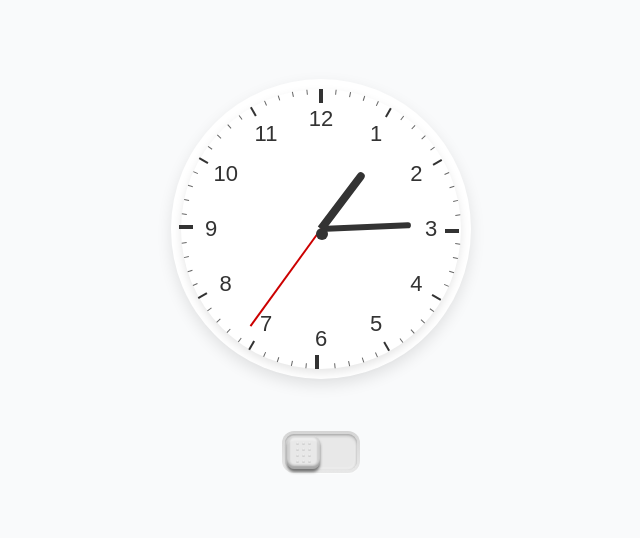
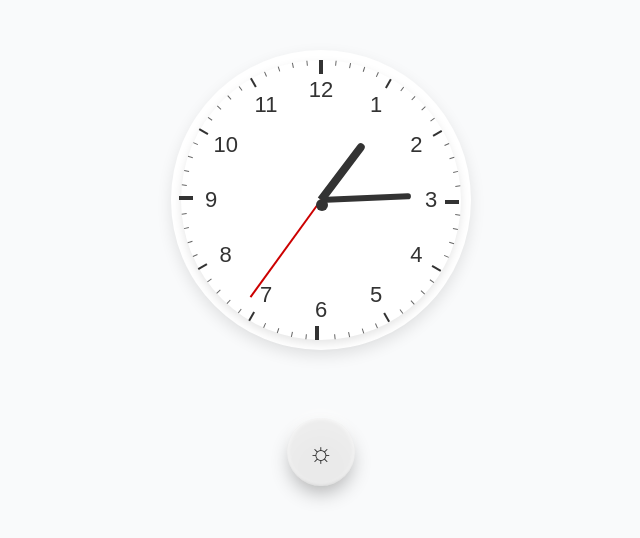
Before and after one commit to nikhil-pn/TENET, a Next.js app: page / in a window 1280 px wide. Shown: the part 166-704 px from the top of the page, without its empty margins (319-959 px from the left). Built offline with nearby package versions, Linux system fonts and the light colour scheme.

Commit message:
button updated on start

```diff
--- a/app/components/Clock.js
+++ b/app/components/Clock.js
@@ -1,25 +1,120 @@
 "use client";
-import { useEffect } from "react";
+import { useEffect, useState, useRef } from "react";
 import styles from "./Clock.module.css";
 
 export default function Clock() {
+  const [isTimerMode, setIsTimerMode] = useState(false);
+  const [timerSeconds, setTimerSeconds] = useState(0);
+  const [isPomodoroCompleted, setIsPomodoroCompleted] = useState(false);
+  const pomodoroMinutes = 25;
+  const pomodoroSeconds = pomodoroMinutes * 60;
+
+  // Ref to keep track of previous timer state for resuming
+  const prevTimerState = useRef({
+    isOn: false,
+    seconds: 0,
+  });
+
   useEffect(() => {
     setupClock("skeuomorphic");
 
-    const interval = setInterval(setClockHands, 1000);
-    setClockHands(); // Initial positioning
+    // Initial positioning
+    setClockHands();
+
+    // Set up event listener for the toggle button
+    const mainToggle = document.getElementById("main-toggle");
+    if (mainToggle) {
+      mainToggle.addEventListener("change", (e) => {
+        const isOn = e.target.checked;
+
+        if (isOn && isPomodoroCompleted) {
+          // Resuming after Pomodoro completion - keep the timer at 25 min
+          setIsPomodoroCompleted(false);
+        }
+
+        setIsTimerMode(isOn);
+        prevTimerState.current.isOn = isOn;
+      });
+    }
+
+    return () => {
+      const mainToggle = document.getElementById("main-toggle");
+      if (mainToggle) {
+        mainToggle.removeEventListener("change", (e) => {
+          setIsTimerMode(e.target.checked);
+        });
+      }
+    };
+  }, [isPomodoroCompleted]);
+
+  useEffect(() => {
+    let interval;
+
+    if (isTimerMode && !isPomodoroCompleted) {
+      // Timer mode - increment seconds
+      interval = setInterval(() => {
+        setTimerSeconds((prev) => {
+          const newValue = prev + 1;
+
+          // Check if we reached the Pomodoro time (25 minutes)
+          if (newValue === pomodoroSeconds) {
+            console.log("saving reached 25m");
+            setIsPomodoroCompleted(true);
+
+            // Uncheck the toggle button to indicate pause
+            const mainToggle = document.getElementById("main-toggle");
+            if (mainToggle) {
+              mainToggle.checked = false;
+            }
+
+            // Store current state for potential resume
+            prevTimerState.current.seconds = newValue;
+            setIsTimerMode(false);
+          }
+
+          return newValue;
+        });
+        setClockHands();
+      }, 1000);
+    } else if (!isTimerMode && !isPomodoroCompleted) {
+      // Clock mode - update every second
+      if (timerSeconds !== 0) {
+        setTimerSeconds(0); // Reset timer when stopped
+      }
+      interval = setInterval(() => {
+        setClockHands();
+      }, 1000);
+    } else if (isPomodoroCompleted) {
+      // Keep the clock hands at 25 minutes position
+      setClockHands();
+    }
+
+    setClockHands(); // Update immediately after mode change
 
     return () => clearInterval(interval);
-  }, []);
+  }, [isTimerMode, timerSeconds, isPomodoroCompleted]);
 
   function setClockHands() {
-    const now = new Date();
-    const hours24 = now.getHours();
-    const hours = hours24 % 12 || 12;
-    const minutes = now.getMinutes();
-    const seconds = now.getSeconds();
+    let hours, minutes, seconds;
 
-    const hourDegrees = (hours % 12) * 30 + minutes * 0.5;
+    if (isTimerMode || isPomodoroCompleted) {
+      // Timer mode or paused at Pomodoro completion
+      const secondsToUse =
+        isPomodoroCompleted && !isTimerMode ? pomodoroSeconds : timerSeconds;
+
+      hours = Math.floor(secondsToUse / 3600) % 12;
+      minutes = Math.floor((secondsToUse % 3600) / 60);
+      seconds = secondsToUse % 60;
+    } else {
+      // Regular clock mode
+      const now = new Date();
+      const hours24 = now.getHours();
+      hours = hours24 % 12 || 12;
+      minutes = now.getMinutes();
+      seconds = now.getSeconds();
+    }
+
+    const hourDegrees = hours * 30 + minutes * 0.5;
     const minuteDegrees = minutes * 6 + seconds * 0.1;
     const secondDegrees = seconds * 6;
 
--- a/app/components/ToggleButton.js
+++ b/app/components/ToggleButton.js
@@ -2,38 +2,28 @@
 import { useState } from "react";
 import styles from "./ToggleButton.module.css";
 
-export default function ToggleButton() {
+export default function ToggleButton({ onToggle, id }) {
   const [isChecked, setIsChecked] = useState(false);
 
   const handleToggle = () => {
-    setIsChecked(!isChecked);
+    const newState = !isChecked;
+    setIsChecked(newState);
+    if (onToggle) {
+      onToggle(newState);
+    }
   };
 
   return (
-    <div className={styles["toggle-wrapper"]}>
-      <input
-        className={styles["toggle-checkbox"]}
-        type="checkbox"
-        checked={isChecked}
-        onChange={handleToggle}
-      />
-      <div className={styles["toggle-container"]}>
-        <div className={styles["toggle-button"]}>
-          <div className={styles["toggle-button-circles-container"]}>
-            <div className={styles["toggle-button-circle"]}></div>
-            <div className={styles["toggle-button-circle"]}></div>
-            <div className={styles["toggle-button-circle"]}></div>
-            <div className={styles["toggle-button-circle"]}></div>
-            <div className={styles["toggle-button-circle"]}></div>
-            <div className={styles["toggle-button-circle"]}></div>
-            <div className={styles["toggle-button-circle"]}></div>
-            <div className={styles["toggle-button-circle"]}></div>
-            <div className={styles["toggle-button-circle"]}></div>
-            <div className={styles["toggle-button-circle"]}></div>
-            <div className={styles["toggle-button-circle"]}></div>
-            <div className={styles["toggle-button-circle"]}></div>
-          </div>
-        </div>
+    <div className={styles.container}>
+      <div className={styles.toggle}>
+        <input
+          id={id}
+          type="checkbox"
+          checked={isChecked}
+          onChange={handleToggle}
+        />
+        <span className={styles.button}></span>
+        <span className={styles.label}>☼</span>
       </div>
     </div>
   );
--- a/app/components/ToggleButton.module.css
+++ b/app/components/ToggleButton.module.css
@@ -1,78 +1,105 @@
-.toggle-wrapper {
+.container {
   display: flex;
   justify-content: center;
   align-items: center;
-  position: relative;
-  border-radius: 0.5em;
-  padding: 0.125em;
-  background-image: linear-gradient(to bottom, #d5d5d5, #e8e8e8);
-  box-shadow: 0 1px 1px rgb(255 255 255 / 0.6);
-  /* resize for demo */
-  font-size: 1.5em;
 }
 
-.toggle-checkbox {
-  appearance: none;
-  position: absolute;
-  z-index: 1;
-  border-radius: inherit;
-  width: 200px;
-  height: 100%;
-  /* fix em sizing */
-  font: inherit;
-  opacity: 0;
-  cursor: pointer;
+.toggle {
+  display: inline-block;
 }
 
-.toggle-container {
-  display: flex;
-  align-items: center;
+.toggle {
   position: relative;
-  border-radius: 0.375em;
-  width: 3em;
-  height: 1.5em;
-  background-color: #e8e8e8;
-  box-shadow: inset 0 0 0.0625em 0.125em rgb(255 255 255 / 0.2),
-    inset 0 0.0625em 0.125em rgb(0 0 0 / 0.4);
-  transition: background-color 0.4s linear;
+  height: 100px;
+  width: 100px;
 }
 
-.toggle-checkbox:checked + .toggle-container {
-  background-color: rgb(237, 68, 68);
+.toggle:before {
+  box-shadow: 0;
+  border-radius: 84.5px;
+  background: #fff;
+  position: absolute;
+  margin-left: -36px;
+  margin-top: -36px;
+  opacity: 0.2;
+  height: 72px;
+  width: 72px;
+  left: 50%;
+  top: 50%;
 }
 
-.toggle-button {
-  display: flex;
-  justify-content: center;
-  align-items: center;
-  position: absolute;
-  left: 0.0625em;
-  border-radius: 0.3125em;
-  width: 1.375em;
-  height: 1.375em;
-  background-color: #e8e8e8;
-  box-shadow: inset 0 -0.0625em 0.0625em 0.125em rgb(0 0 0 / 0.1),
-    inset 0 -0.125em 0.0625em rgb(0 0 0 / 0.2),
-    inset 0 0.1875em 0.0625em rgb(255 255 255 / 0.3),
-    0 0.125em 0.125em rgb(0 0 0 / 0.5);
-  transition: left 0.4s;
+.toggle input:checked ~ .label {
+  color: rgba(255, 0, 0, 0.8);
 }
 
-.toggle-checkbox:checked + .toggle-container > .toggle-button {
-  left: 1.5625em;
+.toggle .button {
+  transition: all 300ms cubic-bezier(0.23, 1, 0.32, 1);
+  box-shadow: 0 10px 20px -4px rgba(0, 0, 0, 0.3),
+    inset 0 -2px 3px -1px rgba(0, 0, 0, 0.1),
+    0 -8px 12px -1px rgba(255, 255, 255, 0.5),
+    inset 0 2px 3px -1px rgba(255, 255, 255, 0.2),
+    inset 0 0 4px 1px rgba(255, 255, 255, 0.6),
+    inset 0 15px 25px 0 rgba(255, 255, 255, 0.2);
+  border-radius: 68.8px;
+  position: absolute;
+  background: #eaeaea;
+  margin-left: -34.4px;
+  margin-top: -34.4px;
+  display: block;
+  height: 68.8px;
+  width: 68.8px;
+  left: 50%;
+  top: 50%;
 }
 
-.toggle-button-circles-container {
-  display: grid;
-  grid-template-columns: repeat(3, min-content);
-  gap: 0.125em;
+.toggle .label {
+  transition: color 300ms ease-out;
+  line-height: 101px;
+  text-align: center;
   position: absolute;
-  margin: 0 auto;
+  font-weight: 700;
+  font-size: 28px;
+  display: block;
+  opacity: 0.9;
+  height: 100%;
+  width: 100%;
+  color: rgba(0, 0, 0, 0.9);
 }
 
-.toggle-button-circle {
-  border-radius: 50%;
-  width: 0.125em;
-  height: 0.125em;
-  background-image: radial-gradient(circle at 50% 0, #f5f5f5, #c4c4c4);
+.toggle input {
+  opacity: 0;
+  position: absolute;
+  cursor: pointer;
+  z-index: 1;
+  height: 100%;
+  width: 100%;
+  left: 0;
+  top: 0;
 }
+
+.toggle input:active ~ .button {
+  filter: blur(0px);
+  box-shadow: 0 8px 20px -4px rgba(0, 0, 0, 0.3),
+    inset 0 -6px 20px 1px rgba(255, 255, 255, 0.8),
+    0 -8px 12px -1px rgba(255, 255, 255, 0.5),
+    inset 0 6px 20px 0 rgba(0, 0, 0, 0.3),
+    inset 0 0 8px 1px rgba(255, 255, 255, 0.5);
+}
+
+.toggle input:active ~ .label {
+  font-size: 26px;
+  color: rgba(0, 0, 0, 0.45);
+}
+
+.toggle input:checked ~ .button {
+  filter: blur(0px);
+  box-shadow: 0 8px 20px -4px rgba(0, 0, 0, 0.3),
+    inset 0 -6px 20px -1px rgba(255, 255, 255, 0.8),
+    0 -8px 12px -1px rgba(255, 255, 255, 0.5),
+    inset 0 6px 15px 0 rgba(0, 0, 0, 0.1),
+    inset 0 0 4px 1px rgba(255, 255, 255, 0.5);
+}
+
+.toggle input:checked ~ .label {
+  color: rgba(0, 0, 0, 0.8);
+}
--- a/app/page.js
+++ b/app/page.js
@@ -8,7 +8,7 @@ export default function Home() {
       <div className="flex flex-col items-center justify-center min-h-screen">
         <Clock />
         <div className="mt-8">
-          <ToggleButton />
+          <ToggleButton id="main-toggle" />
         </div>
       </div>
     </div>
```
